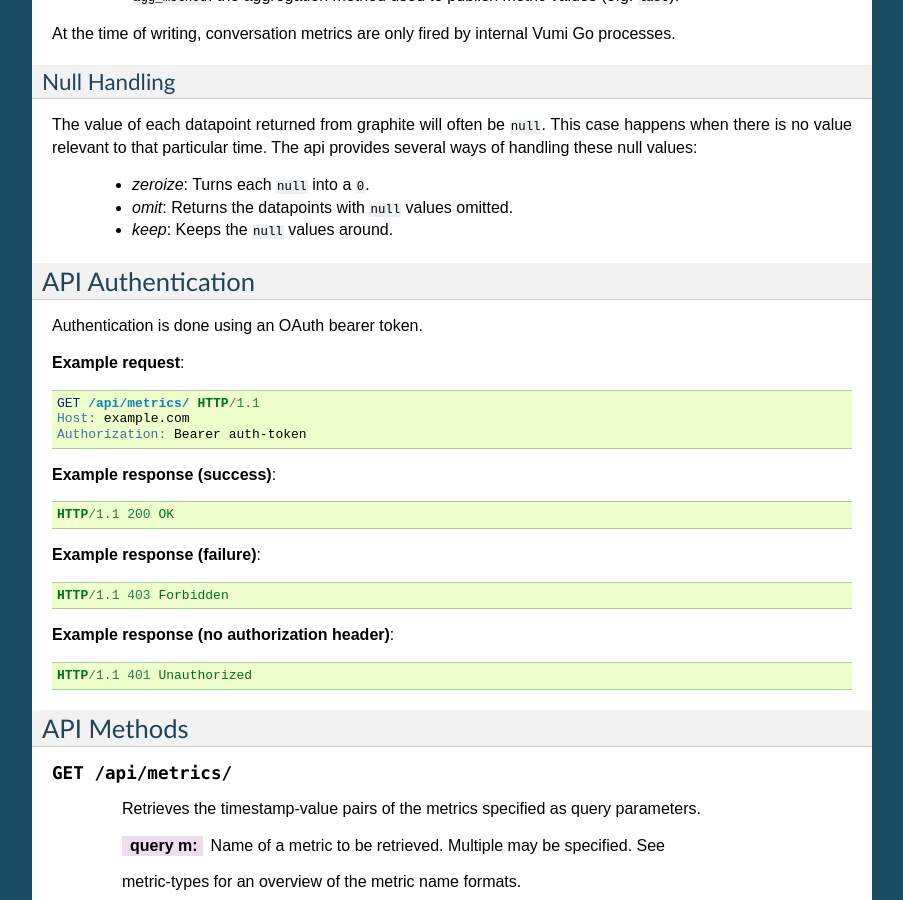
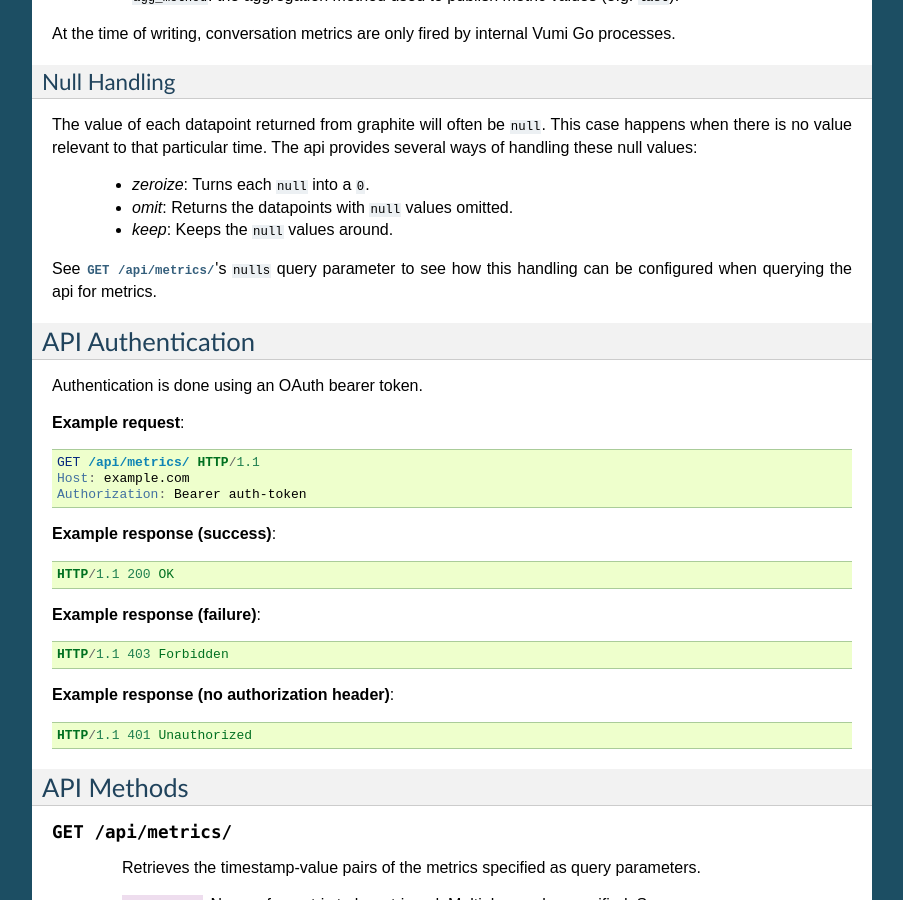
Before and after one commit to praekelt/go-metrics-api, a Sphinx documentation site: the page built from docs/api.rst, in a window 1280 px wide and 900 px high, scrolled down 1272 px. Shown: the whole window, without its empty margins (198-1101 px from the left). Built offline with Sphinx 7.4.7, drawn with Linux system fonts in a browser that asks for light colours.

Commit message:
Mention where null handling is configured in the docs

```diff
--- a/docs/api.rst
+++ b/docs/api.rst
@@ -92,6 +92,9 @@ provides several ways of handling these null values:
   - *zeroize*: Turns each ``null`` into a ``0``.
   - *omit*: Returns the datapoints with ``null`` values omitted.
   - *keep*: Keeps the ``null`` values around.
+
+See :http:get:`/api/metrics/`\'s ``nulls`` query parameter to see how this
+handling can be configured when querying the api for metrics.
 
 
 .. _api-authentication:
```
